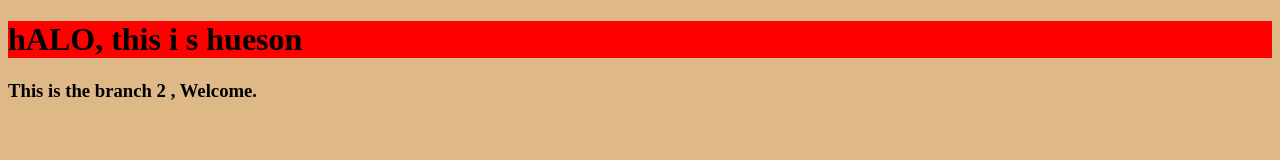
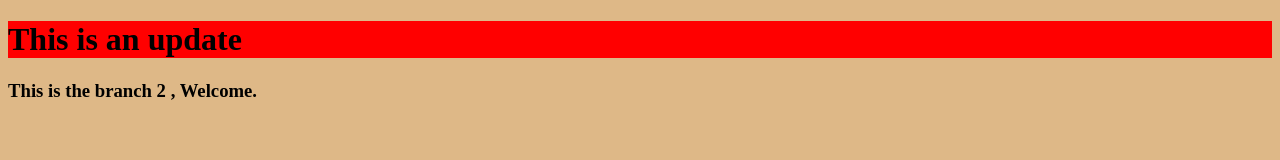
Before and after one commit to Hussein936/2-repo, a plain HTML site: page index.html in a window 1280 px wide. Drawn offline with Linux system fonts and the light colour scheme.

Commit message:
edit the html file

```diff
--- a/index.html
+++ b/index.html
@@ -7,7 +7,7 @@
     <link rel="stylesheet" href="style.css">
 </head>
 <body>
-    <h1>hALO, this i s hueson</h1>
+    <h1>This is an update</h1>
     <h3>This is the branch 2 , Welcome.</h3>
     <script src="app.js"></script>
 </body>
```
